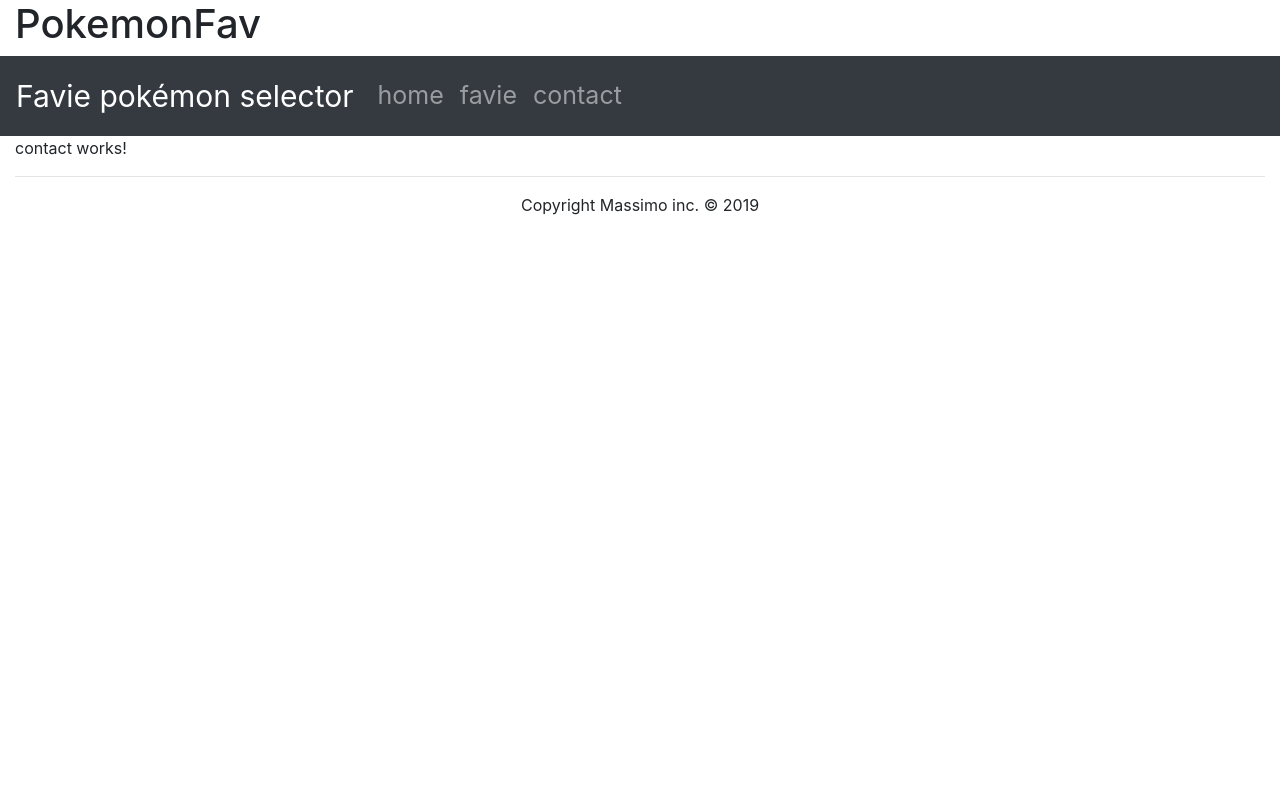
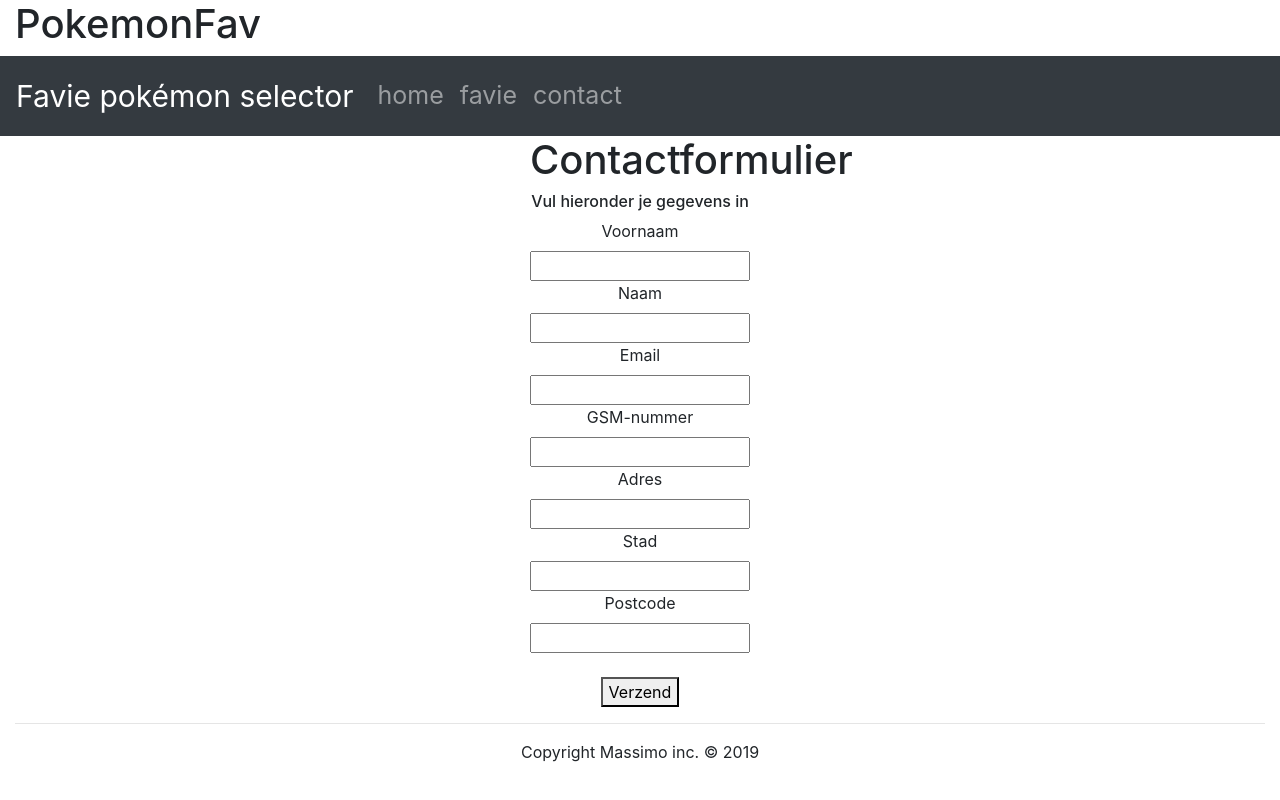
Before and after one commit to DennisNowicki/pokemon, an Angular app: page /contact in a window 1280 px wide. Built offline with nearby package versions, Linux system fonts and the light colour scheme.

Commit message:
added contact form

```diff
--- a/src/app/contact/contact.component.html
+++ b/src/app/contact/contact.component.html
@@ -1 +1,51 @@
-<p>contact works!</p>
+<!DOCTYPE html>
+<html lang="en">
+<head>
+<meta charset="UTF-8">
+<meta name="viewport" content="width=device-width, initial-scale=1.0">
+<meta http-equiv="X-UA-Compatible" content="ie=edge">
+<link rel="stylesheet" href="https://cdnjs.cloudflare.com/ajax/libs/twitter-bootstrap/4.4.1/css/bootstrap.min.css">
+<link rel="stylesheet" href="https://cdnjs.cloudflare.com/ajax/libs/font-awesome/5.11.2/css/all.min.css">
+<link rel="stylesheet" href="style.css">
+<title>Contact</title>
+<style>
+.container {
+  width: 250px;
+  clear: both;
+}
+
+.container input {
+  width: 100%;
+  clear: both;
+}</style>
+</head>
+<body>
+    <div class="container" style="text-align: center;">
+        <div><h1>Contactformulier</h1></div>
+        <div><h6>Vul hieronder je gegevens in</h6></div>
+        <form>
+            <label>Voornaam</label>
+            <input type="text" name="voornaam"><br />
+            <label>Naam</label>
+            <input type="text" name="naam"><br />
+            <label>Email</label>
+            <input type="email" name="email"><br />
+            <label>GSM-nummer</label>
+            <input type="text" name="gsmnummer"><br>
+            <label>Adres</label>
+            <input type="text"><br>
+            <label>Stad</label>
+            <input type="text"><br>
+            <label>Postcode</label>
+            <input type="number"><br><br>
+            <button>Verzend</button>
+          </form>
+
+    </div>
+
+
+<script src="https://cdnjs.cloudflare.com/ajax/libs/jquery/3.4.1/jquery.slim.min.js"></script>
+<script src="https://cdnjs.cloudflare.com/ajax/libs/popper.js/1.16.0/umd/popper.min.js"></script>
+<script src="https://cdnjs.cloudflare.com/ajax/libs/twitter-bootstrap/4.4.1/js/bootstrap.min.js"></script>
+</body>
+</html>
```
